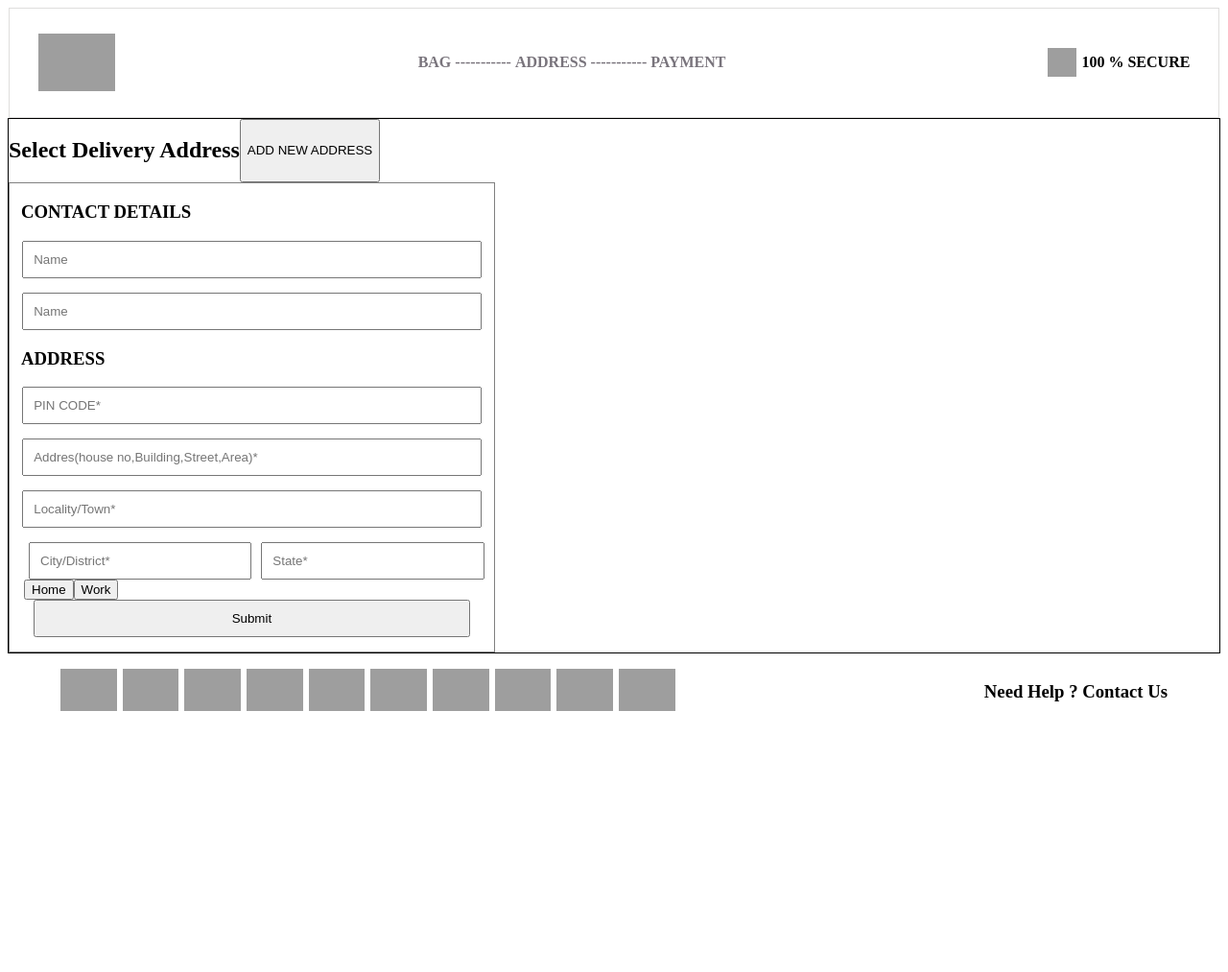
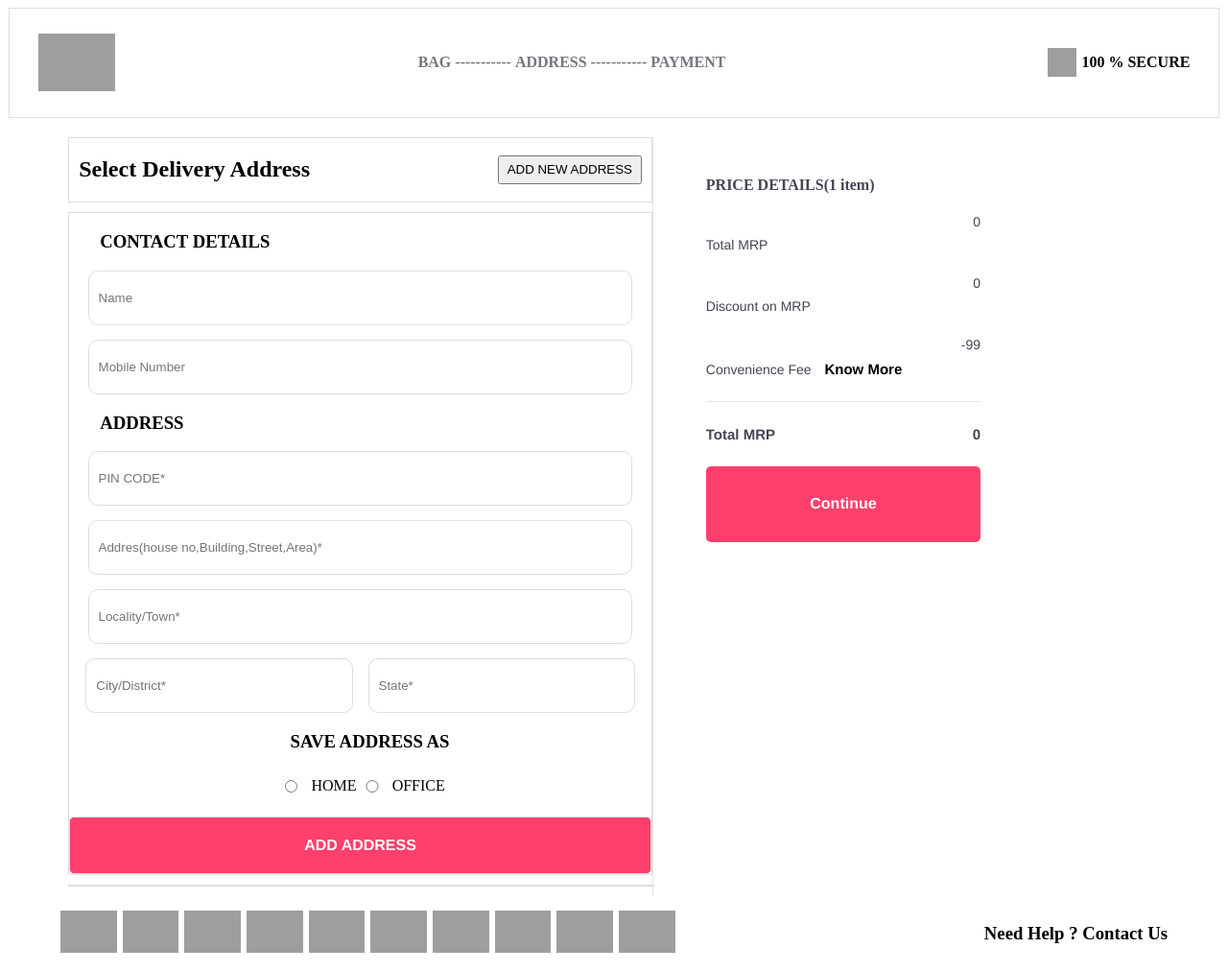
Before and after one commit to Tush786/Myntra_Clone, a plain HTML site: page Add.html in a window 1280 px wide. Shown: the whole page at 96% size. Before the commit the page ends 800 px from the top, so only its background shows below. Drawn offline with Linux system fonts and the light colour scheme; grey boxes are pictures that could not be loaded.

Commit message:
Add Page Done

```diff
--- a/Add.css
+++ b/Add.css
@@ -1,43 +1,195 @@
-#Left{
-    border: 1px solid;
+#Add_Sec {
+  width: 90%;
+  margin: auto;
+  display: flex;
+  margin-top: 20px;
 }
 
-#Left #Top{
-  display: flex;
+#Left {
+  width: 53.5%;
 }
 
-
-
-#Add{
-    width: 40%;
-    border: 1px solid grey;
+#Left > div {
+  border: 1px solid rgb(223, 222, 221);
+  margin-bottom: 10px;
 }
 
-#Add>h3{
+#Left #Top {
+  display: flex;
+  justify-content: space-between;
+  align-items: center;
+  border: 1px solid rgb(223, 222, 221);
+  padding: 0px 10px;
+}
+
+#Top button {
+  width: 150px;
+  height: 30px;
+}
+#Add {
+  width: 100%;
+}
+
+#Add > h3 {
   padding-left: 12px;
 }
 
-#Add input{
+#Add input {
   display: flex;
   flex-direction: column;
-    padding: 10px 10px;
+  padding: 20px 10px;
+  border-radius: 10px;
   margin: auto;
   width: 90%;
-    margin-bottom:15px ;
+  margin-bottom: 15px;
+  border: 1px solid rgb(223, 222, 221);
 }
 
- #Add  div{
+#Add div {
   display: flex;
-    margin-bottom:15px ;
-    padding: 0px 15px;
-    width: 96%;
+  width: 97%;
   margin: auto;
 }
 
-#Add>div input{
+#Add > div input {
+  padding: 20px 10px;
+  margin: 0px 8px;
+  border: 1px solid rgb(223, 222, 221);
+}
 
-    padding: 10px;
+#btn {
+  display: flex;
+  flex-direction: column;
+  margin-left: 50px;
+  text-align: center;
+}
 
-    margin: 0px 5px;
-    /* padding: 0px 10px 0px 10px; */
+#Left h3 {
+  margin-left: 20px;
 }
+#btn div {
+  width: 30%;
+  align-items: center;
+  justify-content: start;
+  margin: auto;
+  margin-bottom: 15px;
+}
+
+#btn > div input {
+  margin: 10px;
+}
+
+#Submit {
+  width: 100%;
+  justify-content: center;
+  background-color: #ff3f6c;
+  padding: 20px 10px;
+  border: 1px solid rgb(223, 222, 221);
+  border-radius: 10px;
+  color: white;
+  font-size: 16px;
+   font-weight: 600;
+   border-radius: 5px;
+   font-family: Assistance, Helvetica, sans-serif;
+}
+
+#Right {
+  width: 50%;
+  border: 1px solid;
+  height: 100%;
+}
+
+#Container {
+  width: 100%;
+  height: auto;
+
+}
+
+#Container>div{
+    border: 1px solid rgb(223, 222, 221);
+    padding: 30px;
+    color: #79747c;
+  font-size: 18px;
+  font-weight: 700;
+  font-family: Assistance, Helvetica, sans-serif;
+}
+
+#Container button{
+   width: 120px;
+   padding: 10px 20px;
+   margin-right: 20px;
+   background: none;
+   font-size: 16px;
+   font-weight: 600;
+   border-radius: 5px;
+   font-family: Assistance, Helvetica, sans-serif;
+}
+
+#Total_Pri {
+    width: 30%;
+    border-left: 1px solid rgb(230, 227, 227);
+    padding-top: 20px;
+    color: #424553;
+  }
+
+  #Total_Pri p {
+    padding: 10px 0px 10px;
+  }
+
+  #Total_Pri > div {
+    margin-left: 55px;
+  }
+
+  #Total_Pri button {
+    font-family: Assistace, Helvetica, sans-serif;
+    font-weight: 700;
+    font-size: 15px;
+    padding-left: 10px;
+    background: none;
+    border: none;
+  }
+
+  #Pri_Cal > div {
+    display: flex;
+    justify-content: space-between;
+    font-family: Assistace, Helvetica, sans-serif;
+    font-style: normal;
+    font-weight: 400;
+    font-size: 14px;
+    line-height: 16px;
+
+  }
+
+  #Final_Cal {
+    display: flex;
+    justify-content: space-between;
+    border-top: 1px solid rgb(230, 227, 227);
+    font-family: Assistace, Helvetica, sans-serif;
+    font-weight: 700;
+    font-size: 15px;
+    align-items: center;
+  }
+
+  #Conti{
+    padding: 10px 30px;
+    background-color: #ff3f6c;
+    color: white;
+    /* width: 90%; */
+    text-align: center;
+    border-radius: 5px;
+    margin: auto;
+  }
+
+  #Conti a{
+    text-decoration: none;
+  }
+
+  #Conti h4{
+    color: white;
+    font-family: Assistace, Helvetica, sans-serif;
+    font-style: normal;
+    font-weight: 700;
+    font-size: 16px;
+    line-height: 16px;
+
+  }
--- a/Add.html
+++ b/Add.html
@@ -21,7 +21,7 @@
 
           <h4>-----------</h4>
           <a href="./Add.html">
-            <h4>ADDRESS</h4>
+            <h4 class="add">ADDRESS</h4>
           </a>
 
           <h4>-----------</h4>
@@ -41,7 +41,7 @@
       </div>
 
       <!-- Select Address -->
-      <div>
+      <div id="Add_Sec">
         <div id="Left">
             <div id="Top">
                 <h2>Select Delivery Address</h2>
@@ -51,7 +51,7 @@
                 <form id="Add">
                     <h3>CONTACT DETAILS</h3>
                     <input type="text" placeholder="Name" id="name">
-                    <input type="number" placeholder="Name" id="number">
+                    <input type="number" placeholder="Mobile Number" id="number">
                     <h3>ADDRESS</h3>
                     <input type="number" placeholder="PIN CODE*" id="Pin">
                     <input type="text" placeholder="Addres(house no,Building,Street,Area)*" id="Address">
@@ -61,14 +61,51 @@
                         <input type="text" placeholder="State*" id="State">
                     </div>
                     <div id="btn">
-                        <button>Home</button>
-                        <button>Work</button>
-                    </div>
-                    <input type="submit" text="ADD ADDRESS"
+                        <h3>SAVE ADDRESS AS</h3>
+                        <div>
+                          <form action="">
+                          <input type="radio" id="html" name="fav_language" value="HTML">
+                            <label for="home">HOME</label>
+                          <input type="radio" id="html" name="fav_language" value="HTML">
+                            <label for="office">OFFICE</label>
+                          </form>
+                        </div>
+                        </div>
+                    <button id="Submit" onclick="Submit_Add()">ADD ADDRESS</button>
                 </form>
+
             </div>
+            <div id="Container"></div>
         </div>
-        <div></div>
+        <div id="Total_Pri">
+          <div>
+            <h4>PRICE DETAILS(1 item)</h4>
+            <div id="Pri_Cal">
+              <div>
+                <p>Total MRP</p>
+                <span id="TP">0</span>
+              </div>
+              <div>
+                <p>Discount on MRP</p>
+                <span id="DP">0</p>
+              </div>
+              <div>
+                <p>Convenience Fee <button>Know More</button></p>
+                <span id="Con_Fee">-99</span>
+              </div>
+            </div>
+
+            <div id="Final_Cal">
+              <p>Total MRP</p>
+              <span id="Final_Pri">0</span>
+            </div>
+            <div id="Conti">
+              <a href="./Payment.html">
+                <h4 onclick="Change_Col()">Continue</h4>
+              </a>
+            </div>
+          </div>
+        </div>
       </div>
 
       <!-- Footer Section -->
@@ -138,4 +175,5 @@
         <h3>Need Help ? Contact Us</h3>
       </div>
 </body>
+<script src="Add.js"></script>
 </html>
--- /dev/null
+++ b/Add.js
@@ -0,0 +1,69 @@
+
+// document.getElementById("Submit").addEventListener("click",Submit_Add);
+
+var Arr_Add=JSON.parse(localStorage.getItem("Address"))||[]
+Display_Add(Arr_Add)
+function Submit_Add(){
+    event.preventDefault()
+    var obj={
+        Name:document.getElementById("name").value,
+        M_No:document.getElementById("number").value,
+        Pin:document.getElementById("Pin").value,
+        Add:document.getElementById("Address").value,
+        Town:document.getElementById("Town").value,
+        City:document.getElementById("City").value,
+       State:document.getElementById("State").value,
+    }
+    console.log(obj)
+    Arr_Add.push(obj)
+    localStorage.setItem("Address",JSON.stringify(Arr_Add))
+    document.getElementById("name").value=""
+    document.getElementById("number").value=""
+    document.getElementById("Pin").value=""
+    document.getElementById("Address").value=""
+    document.getElementById("Town").value=""
+    document.getElementById("City").value=""
+    document.getElementById("State").value=""
+}
+
+function Display_Add(Arr){
+    Arr.map(function(el,i){
+        var Main_Div=document.createElement("div");
+        Main_Div.setAttribute("id","Sub_Cont")
+
+        var H1=document.createElement("h3")
+        H1.textContent=el.Name
+        H1.style.color="Black"
+        H1.style.marginLeft="0px"
+        console.log(H1)
+
+       var P=document.createElement("h4");
+       P.textContent=el.Add+","+el.City+","+el.State+","+el.Pin
+
+       var No=document.createElement("p");
+       No.textContent="Mobile:-"+el.M_No
+
+       var Pay_opt=document.createElement("p");
+       Pay_opt.textContent="Pay On Delivery available"
+
+       var Rem=document.createElement("button");
+       Rem.textContent="REMOVE";
+       Rem.addEventListener("click",function(){
+        Del(el,i)
+       })
+
+       var Edit=document.createElement("button");
+       Edit.textContent="EDIT";
+
+       Main_Div.append(H1,P,No,Pay_opt,Rem,Edit)
+       document.getElementById("Container").append(Main_Div)
+    })
+
+}
+
+
+function Del(elm,i){
+    Arr_Add.splice(i,1);
+    localStorage.setItem("Address",JSON.stringify(Arr_Add))
+    Display_Add(Arr_Add)
+}
--- a/Payment.js
+++ b/Payment.js
@@ -100,7 +100,7 @@ function Pay_Now(X) {
   btn.setAttribute("id", "BTN");
   btn.setAttribute("type", "submit");
   btn.textContent = "SUBMIT";
-  //   <--Submit OTP Event--->
+  //   <--Submit OTP Event We Are sending parameter otp string for compaire--->
   btn.addEventListener("click", function () {
     Verify_OTP(otp);
   });
```
Also changed, not shown: Total_Pri.js (deleted). Lines whose indentation alone changed are shown as unchanged.
